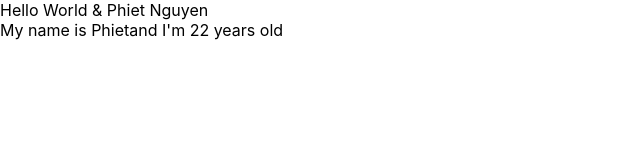
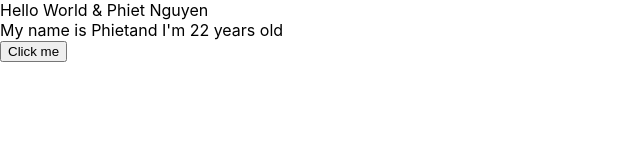
Before and after one commit to PhietNguyen21/Create-react-app, a React (Create React App) app: page / in a window 1280 px wide. Shown: the top 160 px of the page, without its empty margins (0-640 px from the left). Built offline with nearby package versions, Linux system fonts and the light colour scheme.

Commit message:
video 19

```diff
--- a/src/components/Mycomponents.js
+++ b/src/components/Mycomponents.js
@@ -5,12 +5,24 @@ class Mycomponent extends React.Component {
     name: "Phiet",
     age: 22,
   };
+
+  handelClick(event) {
+    // console.log("Click me");
+    // console.log(event.target);
+  }
+  handelOnmouseover(e) {
+    console.log(e.pageX);
+  }
   // JSX
   render() {
     return (
       <div>
         My name is {this.state.name}
         and I'm {this.state.age} years old
+        <br />
+        <button onMouseOver={this.handelOnmouseover} onClick={this.handelClick}>
+          Click me
+        </button>
       </div>
     );
   }
```
